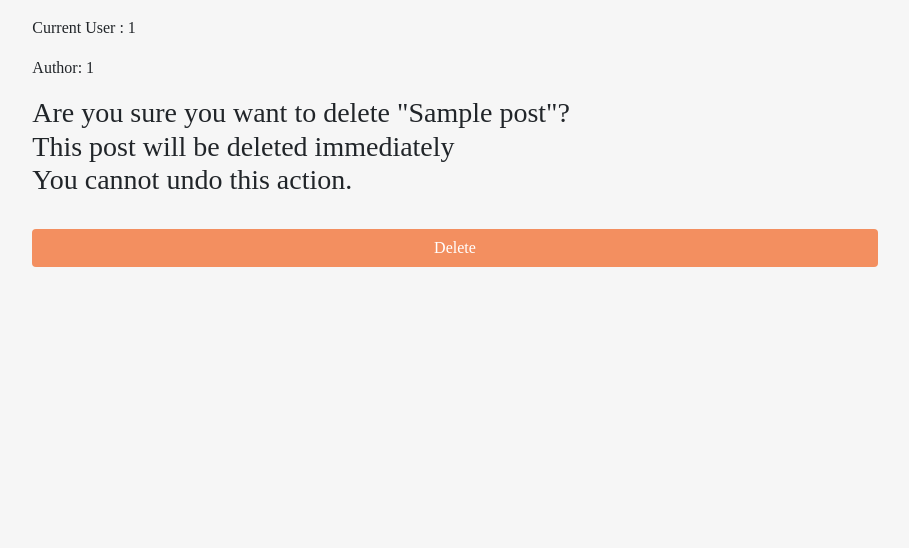
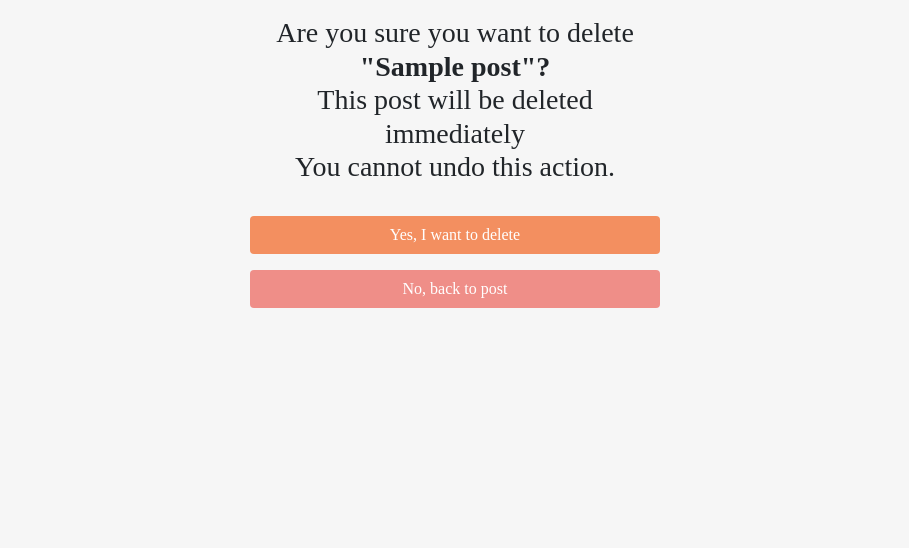
Before and after one commit to JoeYip13/project-4-full-stack-toolkit, a Django app: a page that uses templates/delete_post.html in a window 1280 px wide. Shown: the part 86-634 px from the top of the page, without its empty margins (185-1094 px from the left). Run offline with Django 3.2, Linux system fonts and the light colour scheme; a user stored in the database is signed in; tables that the repository leaves empty hold one stand-in row (values such as "Sample post"); some libraries are stand-ins or nearby versions; some web fonts are replaced.

Commit message:
Add model to delete post

```diff
--- a/templates/delete_post.html
+++ b/templates/delete_post.html
@@ -3,19 +3,41 @@
 
 {% if user.is_authenticated %}
 {% if user.id == post.author.id %}
-<div class="row">
-    <div class="col-md-8 mt-3 offset-md-2">
-        <p>Current User : {{ user.id }}</p>
-        <p>Author: {{ post.author.id }}</p>
-        <form method="post">
-            {% csrf_token %}
-
-            <h3>Are you sure you want to delete "{{ object }}"? <br>
+<div class="row justify-content-center">
+    <div class="col-md-4 mt-3">
+            <h3 class="text-center">Are you sure you want to delete <strong>"{{ object }}"?</strong><br>
                 This post will be deleted immediately<br>
                 You cannot undo this action.</h3><br>
-
-            <button type="submit" class="btn btn-cancel">Delete</button>
-        </form>
+            <!-- Button trigger modal -->
+            <button type="button" class="btn btn-cancel" data-bs-toggle="modal" data-bs-target="#staticBackdrop">
+                Yes, I want to delete
+            </button>
+        <a href="{% url 'post_detail' post.slug %}" class="btn btn-send-msg mt-3">No, back to post</a>
+    </div>
+</div>
+<div class="row">
+    <div class="col-md-8">
+        <!-- Modal -->
+        <div class="modal fade" id="staticBackdrop" data-bs-backdrop="static" data-bs-keyboard="false" tabindex="-1"
+            aria-labelledby="staticBackdropLabel" aria-hidden="true">
+            <div class="modal-dialog">
+                <div class="modal-content">
+                    <div class="modal-header">
+                        <h5 class="modal-title" id="staticBackdropLabel">Are you sure you want to delete <strong>"{{ object }}"?</strong></h5>
+                        <button type="button" class="btn-close" data-bs-dismiss="modal" aria-label="Close"></button>
+                    </div>
+                    <div class="modal-body">
+                        <form method="post">
+                        {% csrf_token %}
+                        <button type="submit" class="btn btn-cancel">Yes, I'm sure</button>
+                        </form>
+                    </div>
+                    <div class="modal-footer">
+                        <button type="button" class="btn btn-send-msg" data-bs-dismiss="modal">No I change my mind</button>
+                    </div>
+                </div>
+            </div>
+        </div>
     </div>
 </div>
 {% else %}
```
